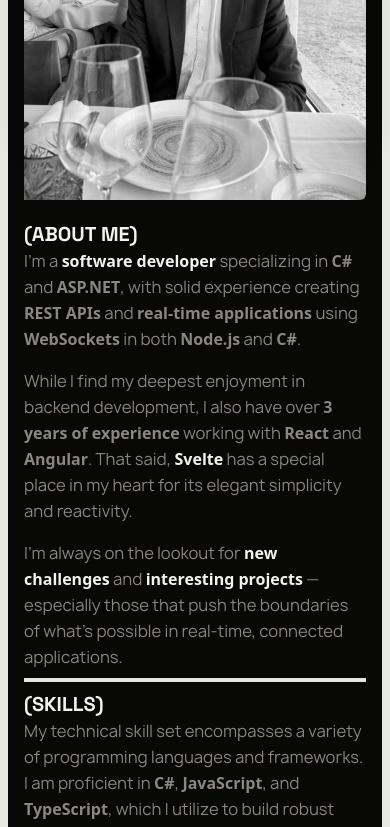
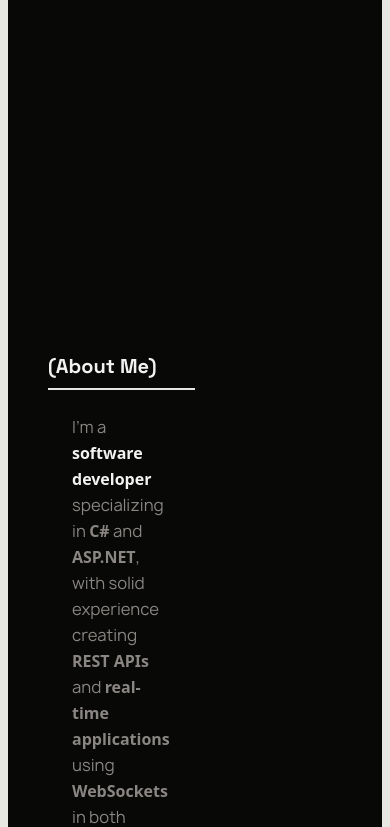
Before and after one commit to AlejandroAmayaIzquierdo/alejandroamaya.dev, a React (Vite) app: page / in a window 390 px wide. Shown: the part 1156-1983 px from the top of the page. Built offline with nearby package versions, Linux system fonts and the light colour scheme.

Commit message:
chore: stiky subsection about me

```diff
--- a/src/components/AboutSection.tsx
+++ b/src/components/AboutSection.tsx
@@ -2,6 +2,9 @@ import { useTransform, useMotionValue } from "motion/react";
 import { useEffect, useRef, useState } from "react";
 import useScroll from "../hooks/useScroll";
 import { motion } from "motion/react";
+// import ParallaxCard from "./ParallaxCard";
+import type { SubSection } from "./StickySubSection";
+import StickySubSection from "./StickySubSection";
 import ParallaxCard from "./ParallaxCard";
 // import { batch, FadeIn, StickyIn, ZoomIn } from "react-scroll-motion";
 
@@ -11,7 +14,20 @@ const AboutSection: React.FC<AboutSectionProps> = () => {
   const { scroll } = useScroll();
 
   const sectionRef = useRef<HTMLDivElement>(null);
-  const [scrollRange, setScrollRange] = useState([0, 1000]);
+  const [scrollRange, setScrollRange] = useState([100, 1000]);
+
+  useEffect(() => {
+    const heights = Array.from(document.querySelectorAll(".subsection")).map(
+      (el) => el.getBoundingClientRect().height
+    );
+
+    const accumulated = heights.reduce<number[]>((acc, h, i) => {
+      const prev = acc[i - 1] ?? 80; // empieza a 80px
+      acc.push(prev + h * 0.2); // margen proporcional
+      return acc;
+    }, []);
+    console.log("Calculated offsets:", accumulated);
+  }, []);
 
   // const ZoomInScrollOut = batch(StickyIn(), FadeIn(), ZoomIn());
 
@@ -35,7 +51,7 @@ const AboutSection: React.FC<AboutSectionProps> = () => {
       if (sectionRef.current) {
         const sectionTop = sectionRef.current.offsetTop;
         const sectionHeight = sectionRef.current.offsetHeight;
-        const start = sectionTop + window.innerHeight * 0.3;
+        const start = sectionTop + window.innerHeight * 0.001;
         const end = sectionTop + sectionHeight - window.innerHeight * 0.8;
 
         setScrollRange([Math.max(0, start), end]);
@@ -53,37 +69,13 @@ const AboutSection: React.FC<AboutSectionProps> = () => {
     };
   }, []);
 
-  return (
-    <motion.section
-      id="work"
-      ref={sectionRef}
-      style={{
-        opacity: opacity.get(),
-        transform: `translateY(${y.get()}px) scale(${scale.get()})`,
-      }}
-      className="min-h-screen flex items-start justify-start px-2 md:px-0"
-    >
-      <div className="bg-foreground w-full ml-0 mr-0 md:ml-2 md:mr-2 h-full min-h-screen  rounded-t-2xl flex flex-col justify-start items-center p-4 md:p-10">
-        <div className="w-full">
-          <h1 className="text-4xl md:text-6xl font-bold text-primary font-[Space-Grotesk-Bold]">
-            ABOUT /
-          </h1>
-        </div>
-        <div className="flex flex-col md:flex-row gap-4 md:gap-2 items-center justify-start w-full h-full">
-          <motion.div className="w-full md:w-1/2">
-            <ParallaxCard height={400}>
-              <img
-                className="rounded-tl-sm rounded-br-sm grayscale"
-                src="/photo.jpg"
-              />
-            </ParallaxCard>
-          </motion.div>
-          <div className="w-full md:w-1/2 flex flex-col items-start justify-center pt-15 md:pt-40 pb-20 lg:pb-0 h-full relative">
-            {/* About Me Subsection */}
+  // Define subsections
+  const subsections: SubSection[] = [
+    {
+      id: "about-me",
+      title: "About Me",
+      content: (
         <div>
-              <span className="flex-wrap-reverse text-primary font-bold font-[Space-Grotesk-Bold] text-xl md:text-2xl">
-                (ABOUT ME)
-              </span>
           <div className="max-w-4xl text-secondary space-y-4 md:space-y-6">
             <p className="text-base md:text-xl leading-relaxed font-light font-[manrope]">
               I'm a{" "}
@@ -95,53 +87,142 @@ const AboutSection: React.FC<AboutSectionProps> = () => {
               experience creating{" "}
               <span className="font-semibold">REST APIs</span> and{" "}
               <span className="font-semibold">real-time applications</span>{" "}
-                  using <span className="font-semibold">WebSockets</span> in
-                  both <span className="font-semibold">Node.js</span> and{" "}
+              using <span className="font-semibold">WebSockets</span> in both{" "}
+              <span className="font-semibold">Node.js</span> and{" "}
               <span className="font-semibold">C#</span>.
             </p>
 
             <p className="text-base md:text-xl leading-relaxed font-light font-[manrope]">
-                  While I find my deepest enjoyment in backend development, I
-                  also have over{" "}
+              While I find my deepest enjoyment in backend development, I also
+              have over{" "}
               <span className="font-semibold">3 years of experience</span>{" "}
               working with <span className="font-semibold">React</span> and{" "}
               <span className="font-semibold">Angular</span>. That said,{" "}
-                  <span className="font-semibold text-primary">Svelte</span> has
-                  a special place in my heart for its elegant simplicity and
+              <span className="font-semibold text-primary">Svelte</span> has a
+              special place in my heart for its elegant simplicity and
               reactivity.
             </p>
 
             <p className="text-base md:text-xl leading-relaxed font-light font-[manrope]">
               I'm always on the lookout for{" "}
-                  <span className="font-semibold text-primary">
-                    new challenges
-                  </span>{" "}
+              <span className="font-semibold text-primary">new challenges</span>{" "}
               and{" "}
               <span className="font-semibold text-primary">
                 interesting projects
               </span>{" "}
-                  — especially those that push the boundaries of what's possible
-                  in real-time, connected applications.
+              — especially those that push the boundaries of what's possible in
+              real-time, connected applications.
             </p>
           </div>
         </div>
-            {/* Skills Subsection */}
-            <div className="border-t-4  w-full mt-2 pt-2">
-              <span className="flex-wrap-reverse text-primary font-bold font-[Space-Grotesk-Bold] text-xl md:text-2xl">
-                (SKILLS)
+      ),
+    },
+    {
+      id: "skills",
+      title: "Skills",
+      content: (
+        <div className="space-y-4">
+          {[
+            { name: "C# / ASP.NET", level: 95 },
+            { name: "React / TypeScript", level: 90 },
+            { name: "Node.js / WebSockets", level: 85 },
+            { name: "SQL / MongoDB", level: 88 },
+            { name: "Docker / CI/CD", level: 80 },
+          ].map((skill) => (
+            <div key={skill.name}>
+              <div className="flex justify-between mb-2">
+                <span className="text-lg font-semibold text-secondary">
+                  {skill.name}
                 </span>
-              <div className="max-w-4xl text-secondary space-y-4 md:space-y-6">
-                <p className="text-base md:text-xl leading-relaxed font-light font-[manrope]">
-                  My technical skill set encompasses a variety of programming
-                  languages and frameworks. I am proficient in{" "}
-                  <span className="font-semibold">C#</span>,{" "}
-                  <span className="font-semibold">JavaScript</span>, and{" "}
-                  <span className="font-semibold">TypeScript</span>, which I
-                  utilize to build robust backend services and dynamic web
-                  applications.
-                </p>
+                <span className="text-lg">{skill.level}%</span>
+              </div>
+              <div className="w-full bg-muted rounded-full h-3">
+                <motion.div
+                  className="bg-secondary h-3 rounded-full"
+                  initial={{ width: 0 }}
+                  whileInView={{ width: `${skill.level}%` }}
+                  transition={{ duration: 1, ease: "easeOut" }}
+                />
               </div>
             </div>
+          ))}
+        </div>
+      ),
+    },
+    {
+      id: "tools",
+      title: "Tools & Technologies",
+      content: (
+        <div className="grid grid-cols-2 md:grid-cols-3 gap-4">
+          {[
+            "Visual Studio",
+            "VS Code",
+            "Git / GitHub",
+            "Docker",
+            "Postman",
+            "Figma",
+            "Azure",
+            "Vercel",
+            "MongoDB Atlas",
+          ].map((tool) => (
+            <motion.div
+              key={tool}
+              className="bg-card border border-border rounded-lg p-4 text-center"
+              whileHover={{ scale: 1.05 }}
+              transition={{ type: "spring", stiffness: 300 }}
+            >
+              <span className="text-lg font-medium">{tool}</span>
+            </motion.div>
+          ))}
+        </div>
+      ),
+    },
+  ];
+
+  return (
+    <motion.section
+      id="work"
+      ref={sectionRef}
+      style={{
+        opacity: opacity.get(),
+        transform: `translateY(${y.get()}px) scale(${scale.get()})`,
+      }}
+      className="min-h-screen relative mx-2"
+    >
+      <div className="bg-foreground w-full h-full flex flex-col justify-start items-center p-10 rounded-t-2xl">
+        <div className="w-full">
+          <h1 className="text-4xl md:text-6xl font-bold text-primary font-[Space-Grotesk-Bold]">
+            ABOUT /
+          </h1>
+        </div>
+
+        <div className="flex flex-col md:flex-row gap-4 md:gap-2 items-start justify-start w-full">
+          <motion.div
+            className="w-1/2 pt-10"
+            style={{
+              transform: `translateY(${followScroll.get()}px)`,
+            }}
+          >
+            <ParallaxCard height={400}>
+              <img
+                className="rounded-tl-sm rounded-br-sm grayscale"
+                src="/photo.jpg"
+              />
+            </ParallaxCard>
+          </motion.div>
+          {/* Right Column - Stacked Subsections */}
+
+          <div className="w-1/2 space-y-0 pt-32">
+            {subsections.map((subsection, index) => (
+              <StickySubSection
+                key={subsection.id}
+                subsection={subsection}
+                index={index}
+                total={subsections.length}
+                scrollMotion={scrollMotion}
+                scrollRange={scrollRange}
+              />
+            ))}
           </div>
         </div>
       </div>
--- /dev/null
+++ b/src/components/StickySubSection.tsx
@@ -0,0 +1,94 @@
+import React, { useRef } from "react";
+import { motion } from "motion/react";
+
+export interface SubSection {
+  id: string;
+  title: string;
+  content: React.ReactNode;
+}
+
+interface StickySubSectionProps {
+  subsection: SubSection;
+  index: number;
+  total: number;
+  // eslint-disable-next-line @typescript-eslint/no-explicit-any
+  scrollMotion: any;
+  scrollRange: number[];
+  offsetTop?: number;
+}
+
+const StickySubSection: React.FC<StickySubSectionProps> = ({
+  subsection,
+  index,
+}) => {
+  const subSectionRef = useRef<HTMLDivElement>(null);
+
+  // Calculate scroll range for this specific subsection
+
+  //   const height = subSectionRef.current
+  //     ? subSectionRef.current.getBoundingClientRect().height
+  //     : 600;
+  //   const rangeStart = scrollRange[0] + height * (index / total);
+  //   const rangeEnd = scrollRange[0] + height * ((index + 1) / total);
+
+  //   console.log(
+  //     "rangeStart:",
+  //     rangeStart,
+  //     "rangeEnd:",
+  //     rangeEnd,
+  //     "index:",
+  //     index,
+  //     "total:",
+  //     total
+  //   );
+
+  // Scale down as next section approaches
+  //   const scale = useTransform(scrollMotion, [rangeStart, rangeEnd], [1, 0.95]);
+
+  // Move up and fade out content (but keep title visible)
+  //   const contentOpacity = useTransform(
+  //     scrollMotion,
+  //     [rangeStart, rangeEnd - 100, rangeEnd],
+  //     [1, 1, 0]
+  //   );
+
+  //   const clipPath = useTransform(
+  //     scrollMotion,
+  //     [rangeStart, rangeEnd],
+  //     ["inset(0% 0% 0% 0% round 16px)", "inset(0% 0% 100% 0% round 16px)"]
+  //   );
+
+  //   const contentY = useTransform(scrollMotion, [rangeStart, rangeEnd], [0, -50]);
+
+  return (
+    <div ref={subSectionRef} className="relative h-[100vh] subsection">
+      <motion.div
+        className="sticky rounded-2xl overflow-hidden mb-4 subsection bg-foreground"
+        style={{
+          top: "25%", // Stack with offset
+          zIndex: index, // Higher z-index for earlier sections
+        }}
+      >
+        {/* Title - Always Visible */}
+        <h2 className="flex-wrap-reverse text-primary font-bold font-[Space-Grotesk-Bold] text-xl md:text-2xl pb-2 border-b-2">
+          ({subsection.title})
+        </h2>
+
+        {/* Content - Fades out when next section comes */}
+        <motion.div
+          className="p-6"
+          //   style={{
+          //     opacity: contentOpacity,
+          //     y: contentY,
+          //     scale: scale,
+          //     clipPath: clipPath,
+          //   }}
+        >
+          {subsection.content}
+        </motion.div>
+      </motion.div>
+    </div>
+  );
+};
+
+export default StickySubSection;
```
Lines whose indentation alone changed are shown as unchanged.
